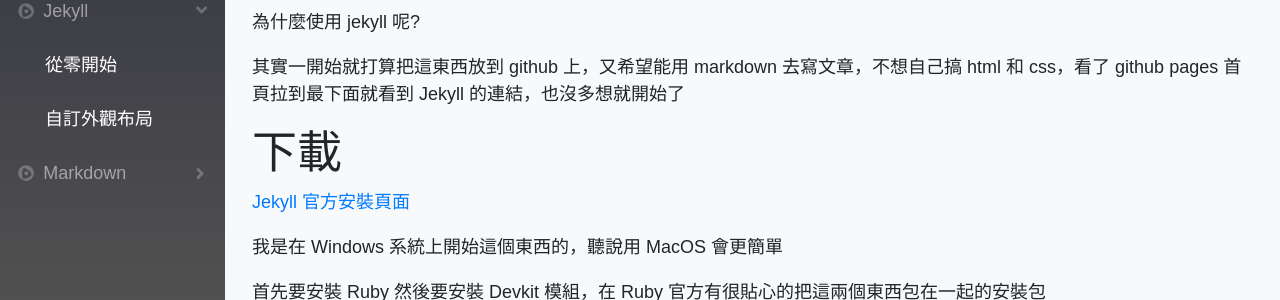
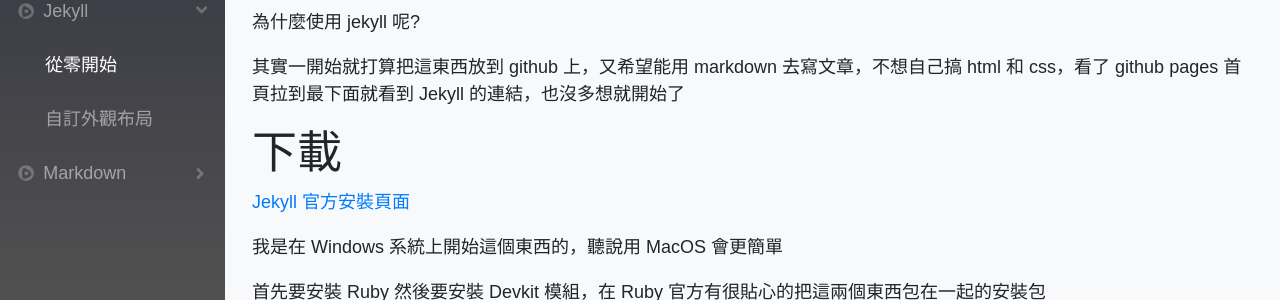
Before and after one commit to vulcanshen/softnote_blog, a Jekyll site: the page built from _posts/jekyll/2020-08-30-start-jekyll.md, in a window 1280 px wide. Shown: the part 137-437 px from the top of the page. Built offline with Jekyll 4.4.1, drawn with Linux system fonts in a browser that asks for light colours; nearby versions of some CDN libraries; some web fonts are replaced.

Commit message:
fix incorrect active link

```diff
--- a/_layouts/base.html
+++ b/_layouts/base.html
@@ -44,7 +44,8 @@
                                 <nav class="sb-sidenav-menu-nested nav">
                                     {% assign sortedPosts = category.last | sort: 'date' %}
                                     {% for post in sortedPosts %}
-                                    <a class="nav-link {% if is_active == 'Yes' %} active {% endif %}" href="{{site.baseurl}}{{post.url}}">{{ post.title }}</a>
+                                    {% capture is_active_post %}{% if page.url == post.url %}Yes{% else %}No{% endif %}{% endcapture %}
+                                    <a class="nav-link {% if is_active_post == 'Yes' %} active {% endif %}" href="{{site.baseurl}}{{post.url}}">{{ post.title }}</a>
                                     {% endfor %}
                                 </nav>
                             </div>
```
